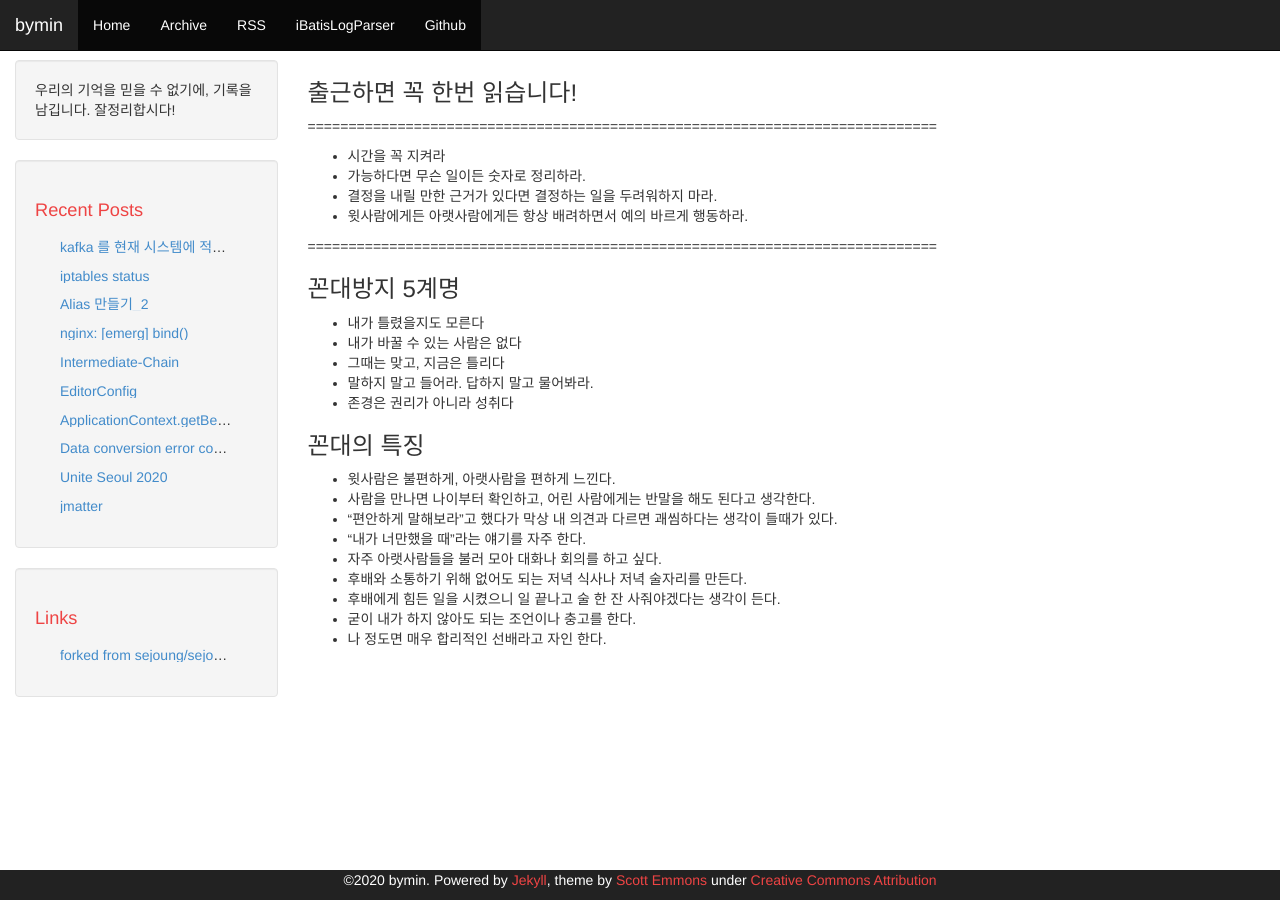
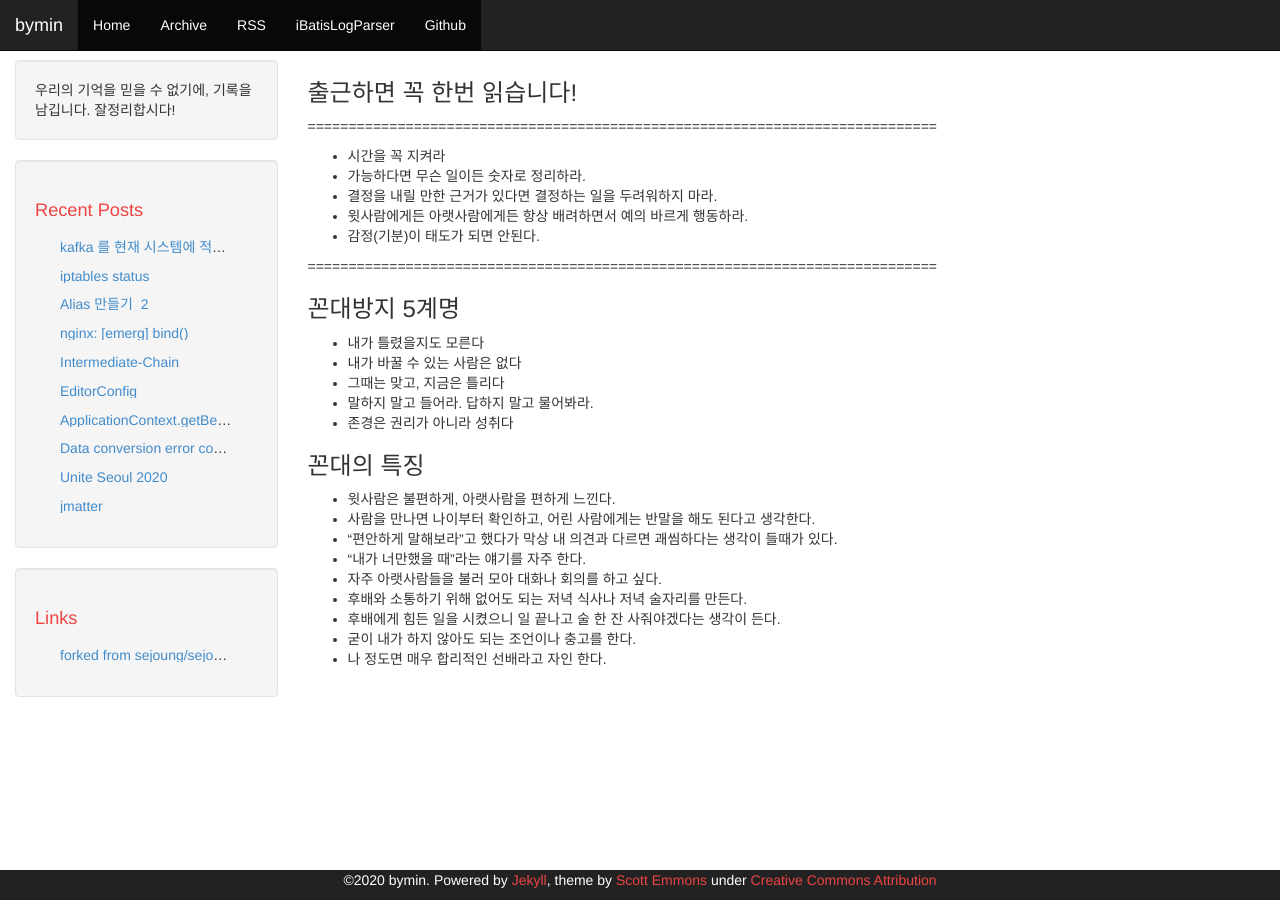
Before and after one commit to youngclown/youngclown.github.io, a Jekyll site: the page built from KKONDAE.md, in a window 1280 px wide. Built offline with Jekyll 4.4.1, drawn with Linux system fonts in a browser that asks for light colours; our own code applies the rules of GitHub Pages for plain Markdown files.

Commit message:
감정이 태도가 되면 안됩니다!

```diff
--- a/KKONDAE.md
+++ b/KKONDAE.md
@@ -6,6 +6,7 @@
 - 가능하다면 무슨 일이든 숫자로 정리하라.
 - 결정을 내릴 만한 근거가 있다면 결정하는 일을 두려워하지 마라.
 - 윗사람에게든 아랫사람에게든 항상 배려하면서 예의 바르게 행동하라.
+- 감정(기분)이 태도가 되면 안된다.
 
 =============================================================================
 
```
